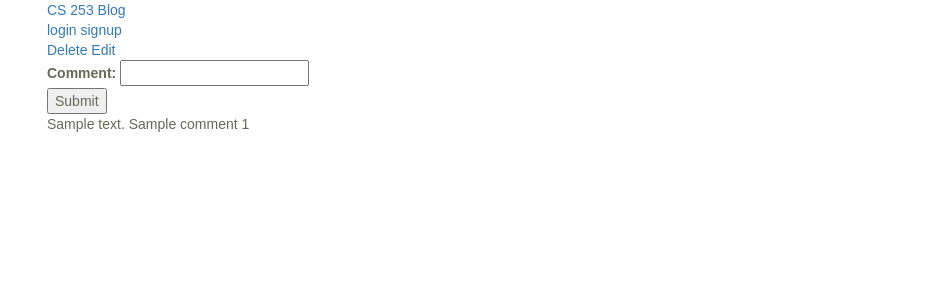
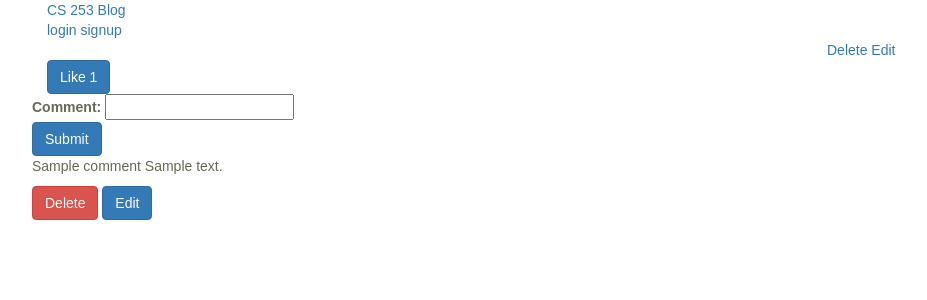
Before and after one commit to dtran39/multi_user_blog, a Python web app: template pages/templates/permalink.html in a window 1280 px wide. Shown: the top 300 px of the page, without its empty margins (23-950 px from the left). Run offline with Jinja, Linux system fonts and the light colour scheme; the template is opened without the code that fills it: most values are stand-ins (such as "Sample title", 1, 10 or a date in 2020); some web fonts are replaced.

Commit message:
Adding like, adding styles to post

```diff
--- a/all_models.py
+++ b/all_models.py
@@ -1,3 +1,4 @@
 from models.user import User
 from models.post import PostModel
 from models.comment import Comment
+from models.like import Like
--- a/pages/templates/permalink.html
+++ b/pages/templates/permalink.html
@@ -1,23 +1,45 @@
 {% extends "base.html" %}
 
 {% block content %}
-  {% if error %}
-    {{error}}
-  {% endif %}
-
-
-  <a id="post-delete"  href="/blog/deletepost/{{post.key().id()}}">Delete</a>
-  <a id="post-edit"  href="/blog/editpost/{{post.key().id()}}">Edit</a>
-  {{post.render() | safe}}
-
+<div class="row">
+  <div class="col-md-8">
+  <!-- Error -->
+    {% if error %}
+    <div class="alert alert-danger" role="alert">
+      {{error}}
+    </div>
+    {% endif %}
+  </div>
+  <div class="col-md-4">
+  <!-- Edit, delete -->
+    <a id="post-delete"  href="/blog/delete/{{post.key().id()}}">Delete</a>
+    <a id="post-edit"  href="/blog/edit/{{post.key().id()}}">Edit</a>
+  <!-- Render post -->
+  </div>
+</div>
+<div class="row">    {{post.render() | safe}}</div>
+  <!-- Comment -->
+<div class="row">
+  <!-- Like -->
+  <div class="sub-work col-md-12">
+      <form method="post" role="form">
+          <input type="hidden" class="form-control" id="like" name="like" value="update">
+          <button type="submit" class="btn btn-primary">Like {{numOfLikes}}</button>
+      </form>
+  </div>
+  <!-- Adding comments -->
   <form method="post" role="form">
       <div>
           <label for="comment">Comment:</label>
           <input type="text" id="comment" name="comment" value="">
       </div>
-      <button type="submit">Submit</button>
+      <button type="submit" class="btn btn-primary">Submit</button>
   </form>
+  <!-- Showing comments -->
   {% for c in comments %}
-    <p>{{ c.comment }} {{c.getUserName()}} {{c.key().id()}}</p>
+    <p>{{ c.getUserName() }}  {{ c.comment }}</p>
+    <a class="btn btn-danger" href="/blog/deletecomment/{{post.key().id()}}/{{c.key().id()}}">Delete</a>
+    <a class="btn btn-primary" href="/blog/editcomment/{{post.key().id()}}/{{c.key().id()}}">Edit</a>
   {% endfor %}
+</div>
 {% endblock %}
```
Also changed, not shown: models/like.py (added, +9 -0 lines), pages/post.py (+22 -4 lines), pages/templates/post.html (+8 -9 lines).
